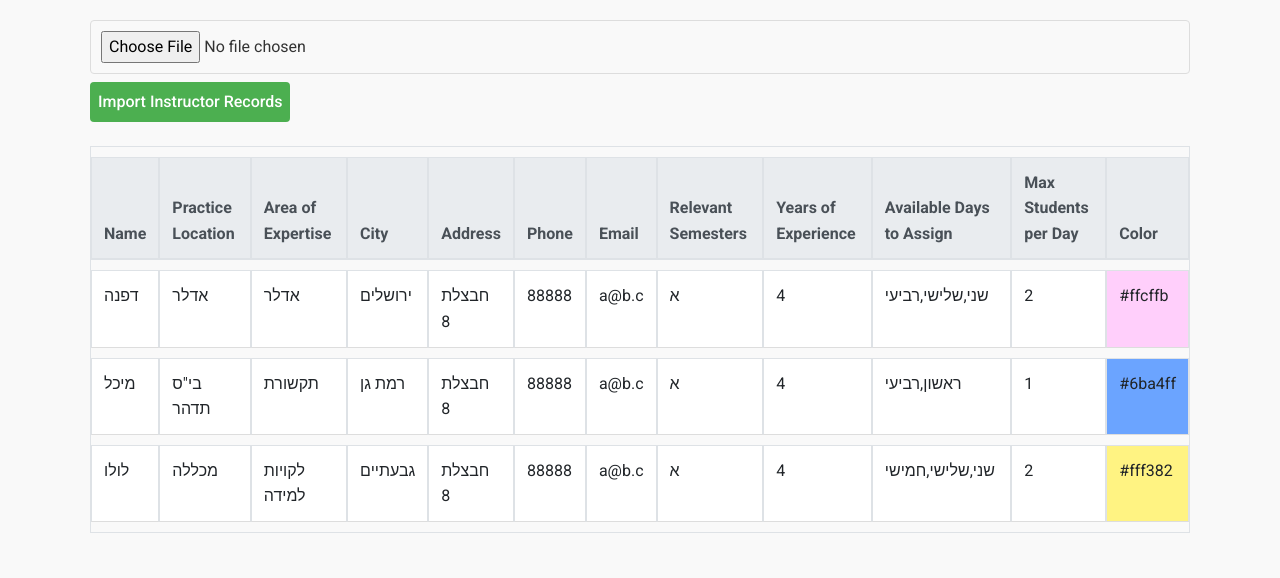
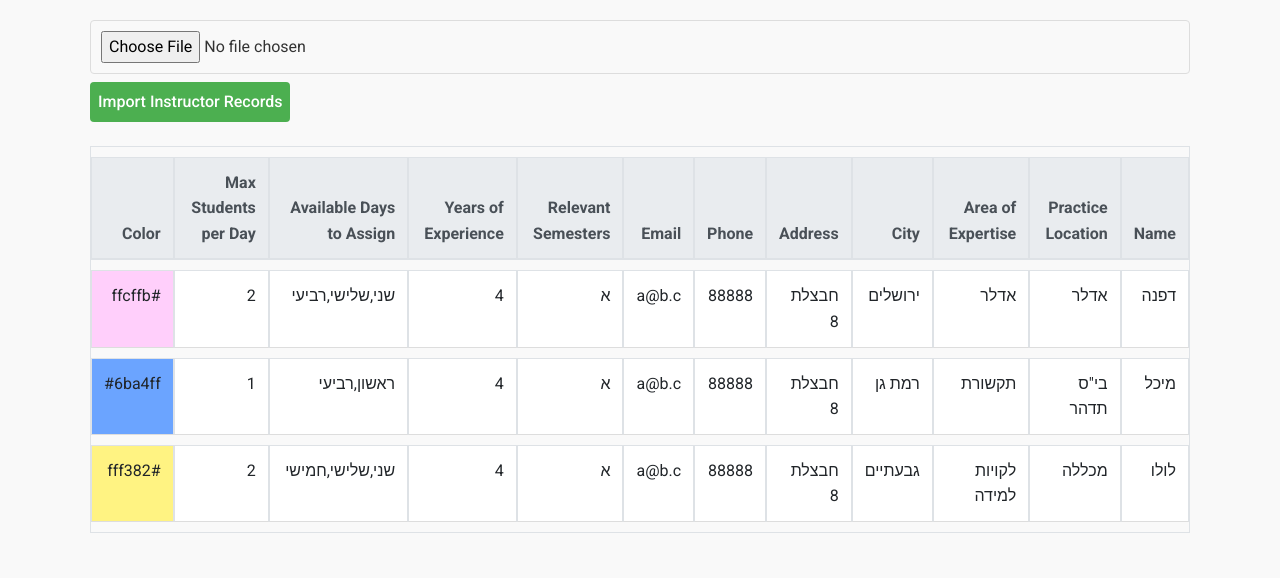
Before and after one commit to yuvsp/clinical_assignment_system, a Flask app: page /instructors in a window 1280 px wide. Shown: the part 222-800 px from the top of the page. Run offline with Flask 3, Linux system fonts and the light colour scheme; some libraries are stand-ins or nearby versions.

Commit message:
rtl adjustments

```diff
--- a/app/static/css/styles.css
+++ b/app/static/css/styles.css
@@ -178,3 +178,107 @@ input[type="text"], input[type="number"], select, input[type="email"], input[typ
 .red-background {
     background-color: var(--light-coral);
 }
+
+.even-student {
+    background-color: #f9f9f9;
+}
+
+.odd-student {
+    background-color: #b8b8b8;
+}
+.even-student:nth-child(3n+1), .even-student:nth-child(3n+2), .even-student:nth-child(3n+3) {
+    background-color: #c126b6;
+}
+
+.odd-student:nth-child(3n+1), .odd-student:nth-child(3n+2), .odd-student:nth-child(3n+3) {
+    background-color: #ea3333;
+}
+
+
+.student-group {
+    border-bottom: 2px solid #1ed637;
+}
+
+.student-group:last-child {
+    border-bottom: none;
+}
+.table-bordered {
+    margin-bottom: 20px;
+}
+
+
+
+/*
+.table th, .table td {
+    width: 33.33%;
+}
+
+.table tbody tr:first-child th, .table tbody tr:first-child td {
+    border-top: none;
+} */
+
+.current-assignments-table {
+    border: 2px solid #333; /* Darker outer border color for distinction */
+}
+
+.current-assignments-table th, .current-assignments-table td {
+    border-width: 1px; /* Inner border width */
+    border-color: #dee2e6; /* Default Bootstrap color */
+}
+
+.current-assignments-table th, .current-assignments-table td {
+    width: 33.33%;
+}
+
+
+.text-center {
+    text-align: center;
+    vertical-align: middle;
+}
+
+.text-center form {
+    display: inline-block;
+}
+
+.text-center .student {
+    display: inline-block;
+}
+
+
+.current-assignments-table {
+    border: 2px solid #333; /* Darker outer border color for distinction */
+}
+
+.current-assignments-table th, .current-assignments-table td {
+    border-width: 1px; /* Inner border width */
+    border-color: #dee2e6; /* Default Bootstrap color */
+}
+
+.current-assignments-table th, .current-assignments-table td {
+    width: 33.33%;
+}
+
+.text-center {
+    text-align: center;
+    vertical-align: middle;
+}
+
+.text-right {
+    text-align: right;
+    direction: rtl;
+}
+
+.text-center form {
+    display: inline-block;
+}
+
+.student-container {
+    display: flex;
+    justify-content: center;
+    align-items: center;
+    height: 100%;
+}
+
+.student {
+    display: inline-block;
+}
--- a/app/templates/instructors.html
+++ b/app/templates/instructors.html
@@ -8,38 +8,38 @@
     <input type="file" name="file" class="form-control-file mb-2" required>
     <button type="submit" class="btn btn-warning">Import Instructor Records</button>
 </form>
-<table class="table table-bordered">
+<table class="table table-bordered" dir="rtl">
     <thead class="thead-light">
         <tr>
-            <th>Name</th>
-            <th>Practice Location</th>
-            <th>Area of Expertise</th>
-            <th>City</th>
-            <th>Address</th>
-            <th>Phone</th>
-            <th>Email</th>
-            <th>Relevant Semesters</th>
-            <th>Years of Experience</th>
-            <th>Available Days to Assign</th>
-            <th>Max Students per Day</th>
-            <th>Color</th> <!-- Add this line -->
+            <th class="text-right">Name</th>
+            <th class="text-right">Practice Location</th>
+            <th class="text-right">Area of Expertise</th>
+            <th class="text-right">City</th>
+            <th class="text-right">Address</th>
+            <th class="text-right">Phone</th>
+            <th class="text-right">Email</th>
+            <th class="text-right">Relevant Semesters</th>
+            <th class="text-right">Years of Experience</th>
+            <th class="text-right">Available Days to Assign</th>
+            <th class="text-right">Max Students per Day</th>
+            <th class="text-right">Color</th>
         </tr>
     </thead>
     <tbody>
         {% for instructor in instructors %}
         <tr>
-            <td>{{ instructor.name }}</td>
-            <td>{{ instructor.practice_location }}</td>
-            <td>{{ instructor.area_of_expertise.name }}</td> <!-- Display the field name -->
-            <td>{{ instructor.city }}</td>
-            <td>{{ instructor.address }}</td>
-            <td>{{ instructor.phone }}</td>
-            <td>{{ instructor.email }}</td>
-            <td>{{ instructor.relevant_semesters }}</td>
-            <td>{{ instructor.years_of_experience }}</td>
-            <td>{{ instructor.available_days_to_assign }}</td>
-            <td>{{ instructor.max_students_per_day }}</td>
-            <td style="background-color: {{ instructor.color }};">{{ instructor.color }}</td> <!-- Add this line -->
+            <td class="text-right">{{ instructor.name }}</td>
+            <td class="text-right">{{ instructor.practice_location }}</td>
+            <td class="text-right">{{ instructor.area_of_expertise.name }}</td>
+            <td class="text-right">{{ instructor.city }}</td>
+            <td class="text-right">{{ instructor.address }}</td>
+            <td class="text-right">{{ instructor.phone }}</td>
+            <td class="text-right">{{ instructor.email }}</td>
+            <td class="text-right">{{ instructor.relevant_semesters }}</td>
+            <td class="text-right">{{ instructor.years_of_experience }}</td>
+            <td class="text-right">{{ instructor.available_days_to_assign }}</td>
+            <td class="text-right">{{ instructor.max_students_per_day }}</td>
+            <td class="text-right" style="background-color: {{ instructor.color }};">{{ instructor.color }}</td>
         </tr>
         {% endfor %}
     </tbody>
```
Also changed, not shown: app/static/css/styles copy.css (deleted, +0 -126 lines), app/templates/assign.html (+14 -14 lines), app/templates/current_assignments.html (+18 -13 lines), app/templates/students.html (+8 -8 lines), instance/your_database.db.
